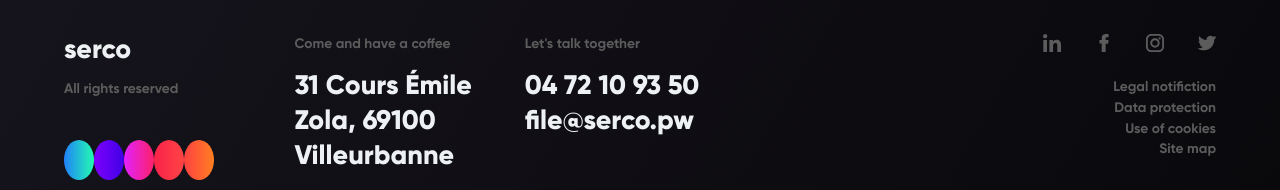
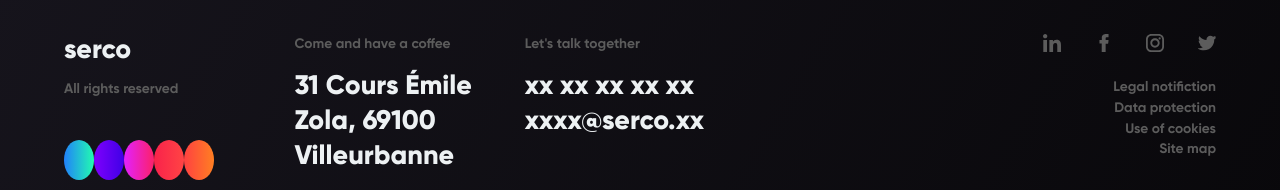
Before and after one commit to SheharyarAnwar/Serco, a React (Create React App) app: page / in a window 1280 px wide. Shown: the part 9252-9442 px from the top of the page. Built offline with nearby package versions, Linux system fonts and the light colour scheme.

Commit message:
Update index.tsx

```diff
--- a/src/components/Footer/index.tsx
+++ b/src/components/Footer/index.tsx
@@ -34,7 +34,7 @@ function Index() {
           </div>
           <div className={classes.right}>
             <p>Let's talk together</p>
-            <h3>04 72 10 93 50 file@serco.pw</h3>
+            <h3>xx xx xx xx xx xxxx@serco.xx</h3>
           </div>
         </div>
         <div className={classes.rightMost}>
```
